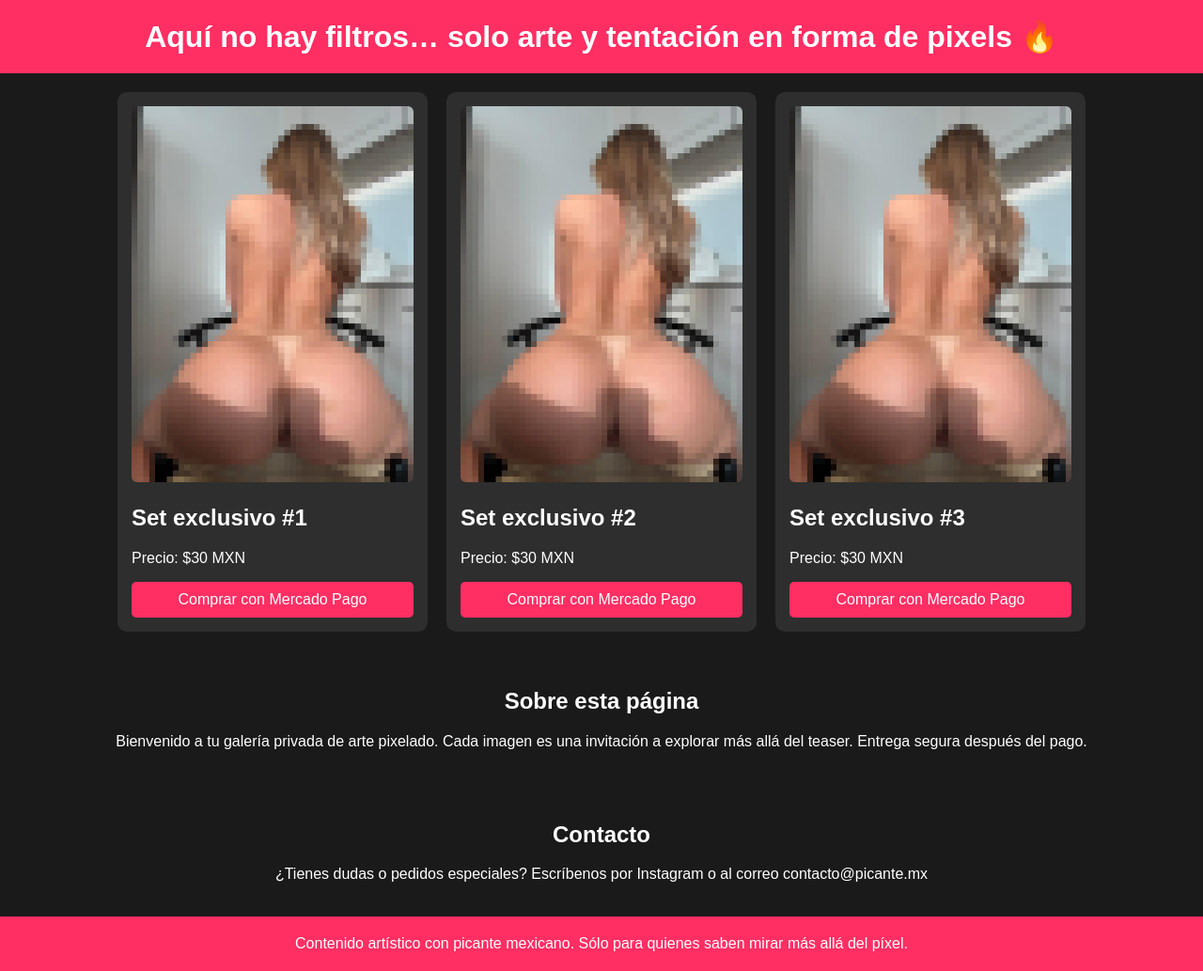
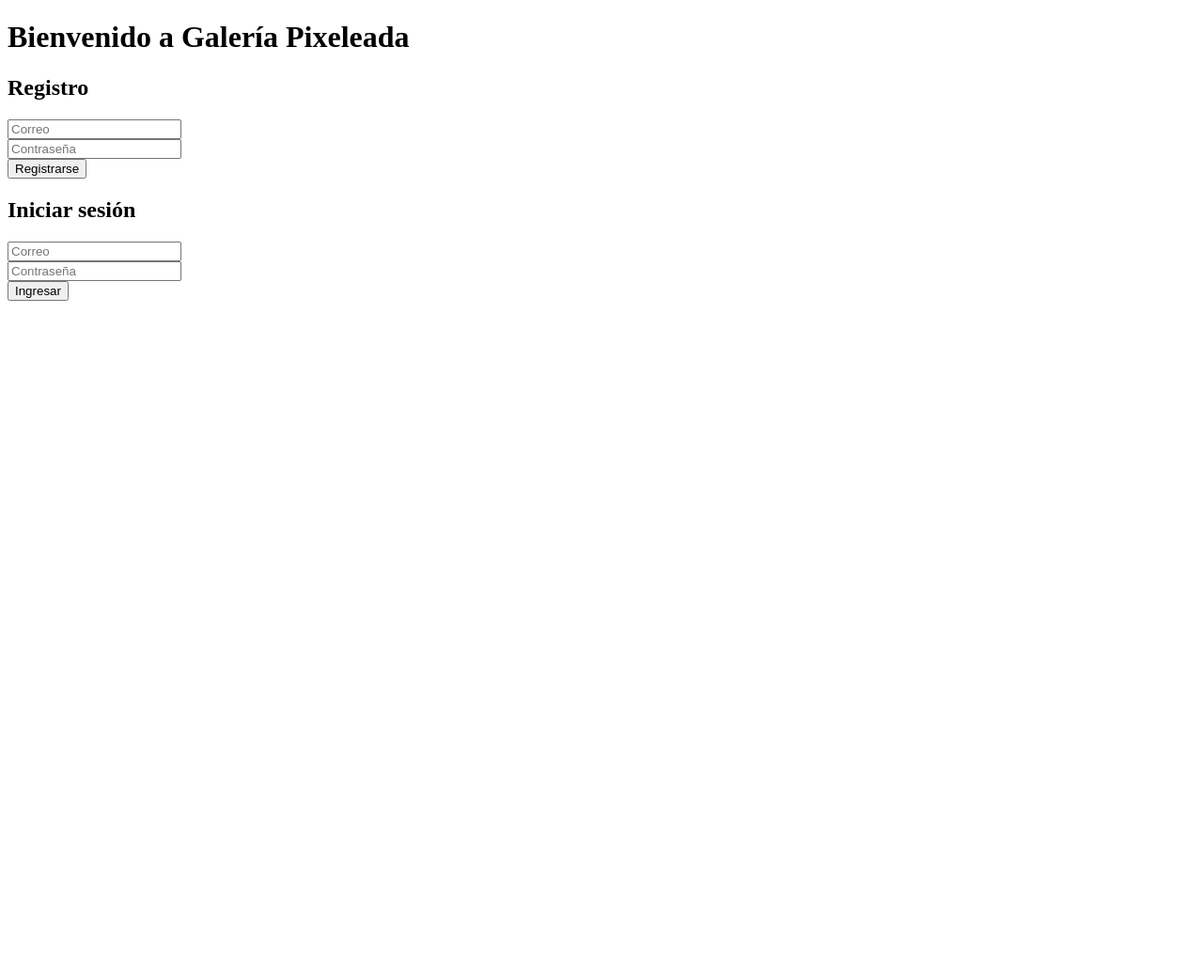
Before and after one commit to Armando2118/NoEsLoQueParece, a plain HTML site: page index.html in a window 1280 px wide. Shown: the whole page at 94% size. After the commit the page ends 800 px from the top, so only its background shows below. Drawn offline with Linux system fonts and the light colour scheme.

Commit message:
Add files via upload

```diff
--- a/index.html
+++ b/index.html
@@ -1,59 +1,61 @@
+
 <!DOCTYPE html>
 <html lang="es">
 <head>
   <meta charset="UTF-8">
-  <meta name="viewport" content="width=device-width, initial-scale=1.0">
-  <title>Galería Pixelada</title>
-  <style>
-    body { font-family: Arial, sans-serif; background: #1a1a1a; color: white; margin: 0; padding: 0; }
-    header, footer { background: #ff2e63; padding: 20px; text-align: center; }
-    header h1, footer p { margin: 0; }
-    .galeria { display: flex; flex-wrap: wrap; justify-content: center; gap: 20px; padding: 20px; }
-    .item { background: #2e2e2e; border-radius: 10px; padding: 15px; width: 300px; }
-    .item img { width: 100%; border-radius: 6px; }
-    .boton-compra { display: block; margin: 15px auto 0; padding: 10px; background: #ff2e63; color: white; text-align: center; text-decoration: none; border-radius: 5px; }
-    .boton-compra:hover { background: #ff4f7a; }
-    .seccion { padding: 20px; text-align: center; }
-  </style>
+  <title>Galería Pixeleada - Iniciar sesión</title>
+  <script type="module">
+    import { initializeApp } from "https://www.gstatic.com/firebasejs/11.8.1/firebase-app.js";
+    import { getAuth, createUserWithEmailAndPassword, signInWithEmailAndPassword, onAuthStateChanged, signOut }
+      from "https://www.gstatic.com/firebasejs/11.8.1/firebase-auth.js";
+
+    const firebaseConfig = {
+      apiKey: "AIzaSyBu9jPiqmS7woAwfXFKMXPCVvawl-PQP7I",
+      authDomain: "galeria-pixeleada.firebaseapp.com",
+      projectId: "galeria-pixeleada",
+      storageBucket: "galeria-pixeleada.firebasestorage.app",
+      messagingSenderId: "242541838342",
+      appId: "1:242541838342:web:324db296d18d03fd4d8387",
+      measurementId: "G-SFQF9STC2K"
+    };
+
+    const app = initializeApp(firebaseConfig);
+    const auth = getAuth();
+
+    document.getElementById("registerForm").addEventListener("submit", (e) => {
+      e.preventDefault();
+      const email = e.target.email.value;
+      const password = e.target.password.value;
+      createUserWithEmailAndPassword(auth, email, password)
+        .then(() => window.location.href = "privado.html")
+        .catch(err => alert(err.message));
+    });
+
+    document.getElementById("loginForm").addEventListener("submit", (e) => {
+      e.preventDefault();
+      const email = e.target.email.value;
+      const password = e.target.password.value;
+      signInWithEmailAndPassword(auth, email, password)
+        .then(() => window.location.href = "privado.html")
+        .catch(err => alert(err.message));
+    });
+  </script>
 </head>
 <body>
-  <header>
-    <h1>Aquí no hay filtros… solo arte y tentación en forma de pixels 🔥</h1>
-  </header>
+  <h1>Bienvenido a Galería Pixeleada</h1>
 
-  <section class="galeria">
-    <div class="item">
-      <img src="teaser01.jpg" alt="Teaser 1">
-      <h2>Set exclusivo #1</h2>
-      <p>Precio: $30 MXN</p>
-      <a class="boton-compra" href="https://mpago.la/33m9Xpr" target="_blank">Comprar con Mercado Pago</a>
-    </div>
-    <div class="item">
-      <img src="teaser02.jpg" alt="Teaser 2">
-      <h2>Set exclusivo #2</h2>
-      <p>Precio: $30 MXN</p>
-      <a class="boton-compra" href="https://mpago.la/33m9Xpr" target="_blank">Comprar con Mercado Pago</a>
-    </div>
-    <div class="item">
-      <img src="teaser03.jpg" alt="Teaser 3">
-      <h2>Set exclusivo #3</h2>
-      <p>Precio: $30 MXN</p>
-      <a class="boton-compra" href="https://mpago.la/33m9Xpr" target="_blank">Comprar con Mercado Pago</a>
-    </div>
-  </section>
+  <h2>Registro</h2>
+  <form id="registerForm">
+    <input type="email" name="email" placeholder="Correo" required><br>
+    <input type="password" name="password" placeholder="Contraseña" required><br>
+    <button type="submit">Registrarse</button>
+  </form>
 
-  <section class="seccion">
-    <h2>Sobre esta página</h2>
-    <p>Bienvenido a tu galería privada de arte pixelado. Cada imagen es una invitación a explorar más allá del teaser. Entrega segura después del pago.</p>
-  </section>
-
-  <section class="seccion">
-    <h2>Contacto</h2>
-    <p>¿Tienes dudas o pedidos especiales? Escríbenos por Instagram o al correo contacto@picante.mx</p>
-  </section>
-
-  <footer>
-    <p>Contenido artístico con picante mexicano. Sólo para quienes saben mirar más allá del píxel.</p>
-  </footer>
+  <h2>Iniciar sesión</h2>
+  <form id="loginForm">
+    <input type="email" name="email" placeholder="Correo" required><br>
+    <input type="password" name="password" placeholder="Contraseña" required><br>
+    <button type="submit">Ingresar</button>
+  </form>
 </body>
 </html>
```
Also changed, not shown: privado.html (added, +40 -0 lines).
